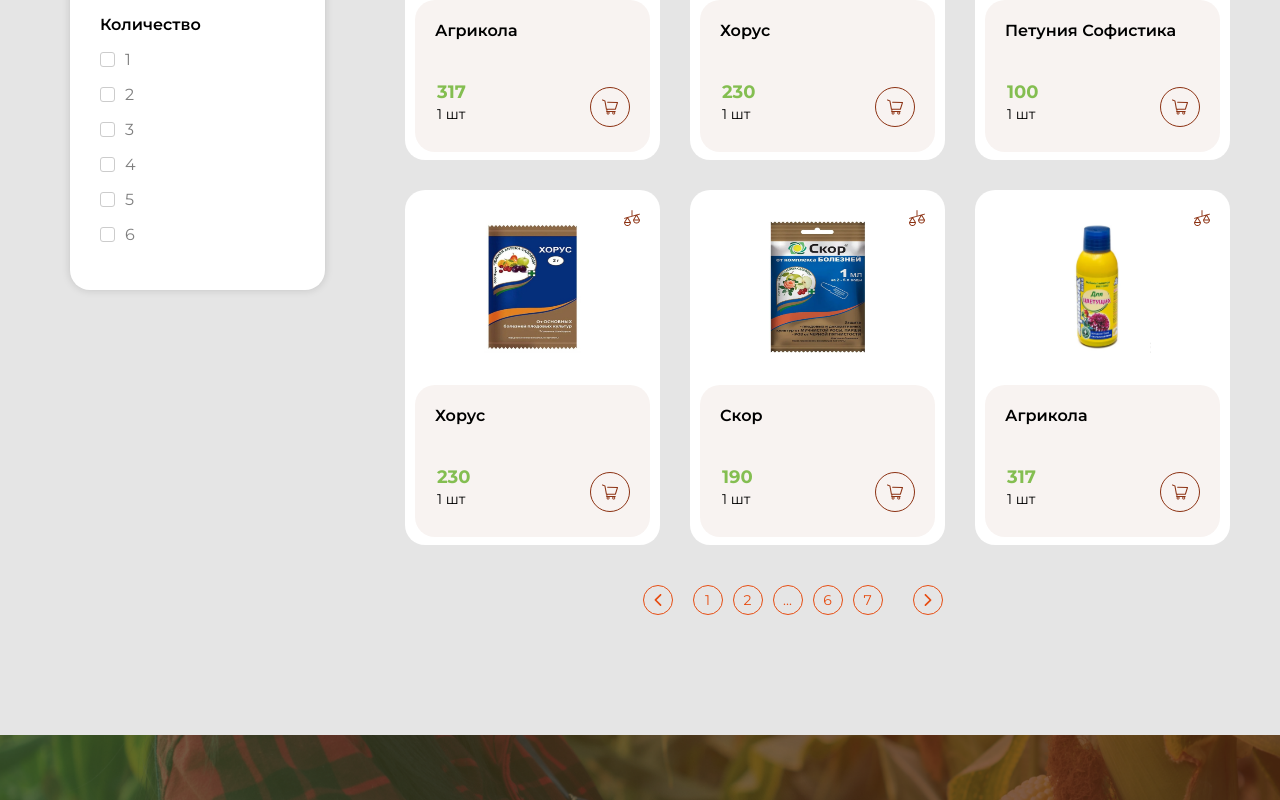
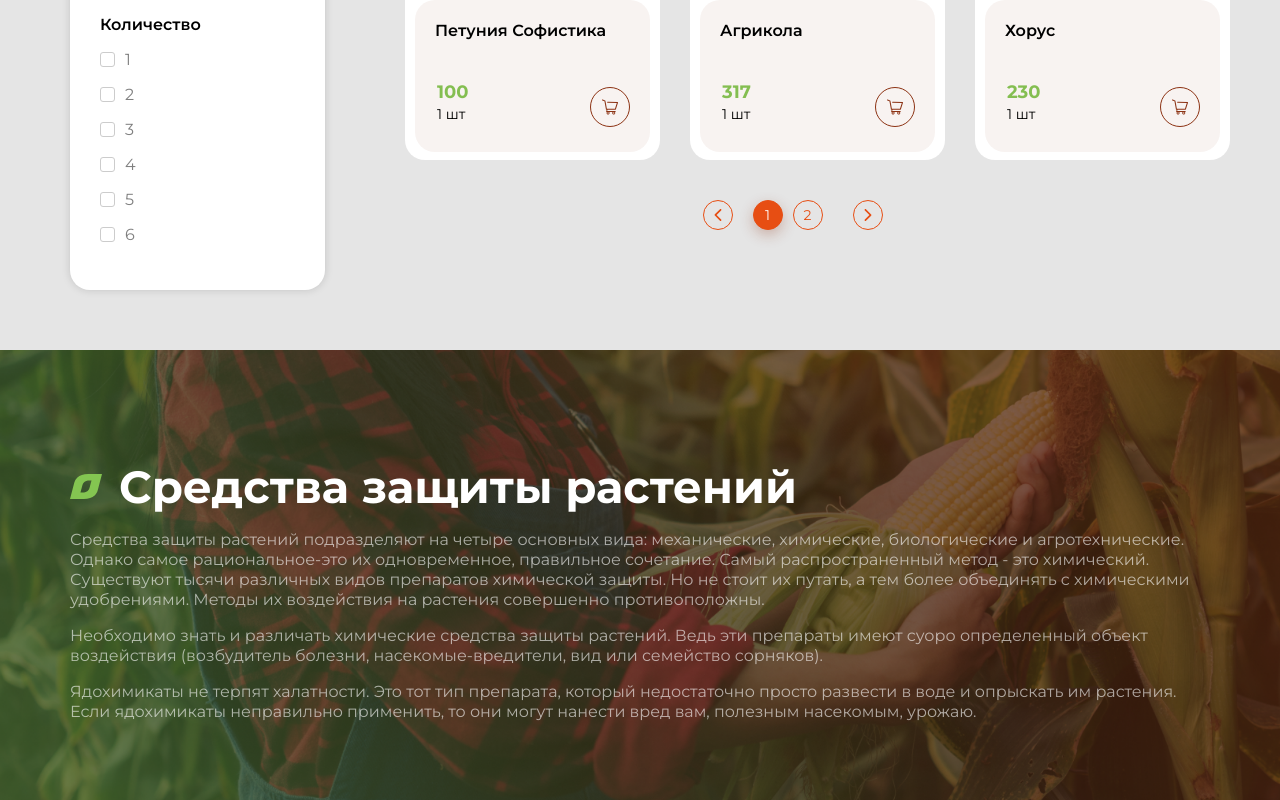
Before and after one commit to Zhbura/Agricultural_online_store, a React (Create React App) app: page /catalog_seeds in a window 1280 px wide. Shown: the part 2000-2800 px from the top of the page. Built offline with nearby package versions, Linux system fonts and the light colour scheme.

Commit message:
Создание динамической пагинации для страниц Catalog

```diff
--- a/src/components/Catalog/Catalog.js
+++ b/src/components/Catalog/Catalog.js
@@ -11,9 +11,6 @@ import { useState } from 'react';
 import { FilterCatalogBig } from '../FilterCatalog/FilterCatalogBig';
 import { DropdownCatalog } from '../Dropdown/DropdownCatalog';
 import { Breadcrumbs } from '../Breadcrumbs/Breadcrumbs';
-import { Comparison } from '../SVG/Icon/Comparison';
-import { Cart } from '../SVG/Icon/Cart';
-import { Link } from 'react-router-dom';
 
 export const Catalog = ({ title, products }) => {
     const [selected, setSelected] = useState('');
@@ -35,7 +32,23 @@ export const Catalog = ({ title, products }) => {
         },
     ];
 
+    //стейт для текущей страницы которую нужно отображать
+    const [currentPage, setCurrentPage] = useState(1);
 
+    // стейт для количества отображаемых элементов на каждой странице
+    const [productsPerPage] = useState(3);
+
+    // индекс последней страницы 5
+    const lastProductIndex = currentPage * productsPerPage;
+
+    // индекс первой страницы 0
+    const firstProductIndex = lastProductIndex - productsPerPage;
+
+    //текущая страница
+    const currentProduct = products.slice(firstProductIndex, lastProductIndex);
+
+    // функция для нажатия на кружки пагинации
+    const paginate = pageNumber => setCurrentPage(pageNumber);
     return (
         <>
             <Breadcrumbs breadcrumbs={breadcrumbs} />
@@ -65,10 +78,10 @@ export const Catalog = ({ title, products }) => {
                 </div>
                 <div className="catalog-wrap container">
                     <FilterCatalogBig />
-                    <div>
+                    <div className="wrap-page">
                         <div className="catalog-product">
-                            {products.map((arrayProducts, index) => (
-                                arrayProducts.map(product => (
+                            {currentProduct.map((arrayProducts, index) => (
+                                arrayProducts.map((product, i) => (
                                     <ProductCard key={product.id} id={product.id}
                                         name={product.name} alt={product.alt}
                                         img={product.img[0]} price={product.price}
@@ -77,8 +90,15 @@ export const Catalog = ({ title, products }) => {
                                 ))
                             ))}
                         </div>
-                        <Pagination />
+                        <Pagination
+                            productsPerPage={productsPerPage}
+                            totalProducts={products.length}
+                            paginate={paginate}
+                            currentPage={currentPage}
+                            setCurrentPage={setCurrentPage}
+                        />
                     </div>
+
                 </div>
             </div >
             <SeedsCatalog />
--- a/src/components/Catalog/Catalog.scss
+++ b/src/components/Catalog/Catalog.scss
@@ -7,21 +7,16 @@
 .catalog-product {
     display: grid;
     grid-template-columns: repeat(3, 255px);
-    grid-template-rows: repeat(5, 355px);
     grid-gap: 30px;
 
     @media (min-width: 320px) and (max-width: 767px) {
         grid-template-columns: repeat(1, 1fr);
-        grid-template-rows: repeat(15, 1fr);
     }
 
     @media (min-width: 768px) and (max-width: 1199px) {
         grid-template-columns: repeat(2, 255px);
-        grid-template-rows: repeat(8, 355px);
         justify-content: center;
     }
-
-
 }
 
 .sort {
@@ -121,10 +116,14 @@
     }
 }
 
-.catalog-product {
-    @media (min-width: 1200px) {
-        .product-card:first-child {
-            display: none;
-        }
+.wrap-page {
+    display: flex;
+    flex-direction: column;
+    justify-content: space-between;
+
+    margin-bottom: 120px;
+
+    @media (min-width: 320px) and (max-width: 767px) {
+        margin-bottom: 40px;
     }
 }
--- a/src/components/Pagination/Pagination.js
+++ b/src/components/Pagination/Pagination.js
@@ -1,19 +1,38 @@
 import './Pagination.scss';
 import { ArrowCheckbox } from '../SVG/ArrowCheckbox/ArrowCheckbox';
 
-export const Pagination = () => {
+export const Pagination = ({ productsPerPage, totalProducts, paginate, currentPage, setCurrentPage }) => {
+    //общее количество страничек
+    const pageNumbers = [];
+
+    for (let i = 1; i <= Math.ceil(totalProducts / productsPerPage); i++) {
+        pageNumbers.push(i);
+    }
+
+    //функции для нажатия на стрелочки
+    const nextPage = () => {
+        const page = currentPage <= pageNumbers.length - 1 ? (prev => prev + 1) : pageNumbers[0];
+        setCurrentPage(page);
+    }
+
+    const prevPage = () => {
+        const page = currentPage < pageNumbers[1] ? pageNumbers.length : (prev => prev - 1);
+        setCurrentPage(page);
+    }
     return (
         <>
             <div className="pagination">
-                <div className="pagination__circle-icon arrow-checkbox_orange pagination__circle-icon_arrowLeft">
+                <div className="pagination__circle-icon arrow-checkbox_orange pagination__circle-icon_arrowLeft" onClick={prevPage}>
                     <ArrowCheckbox />
                 </div>
-                <div className="pagination__circle-icon"><span>1</span></div>
-                <div className="pagination__circle-icon"><span>2</span></div>
-                <div className="pagination__circle-icon"><span>...</span></div>
-                <div className="pagination__circle-icon"><span>6</span></div>
-                <div className="pagination__circle-icon"><span>7</span></div>
-                <div className="pagination__circle-icon arrow-checkbox_orange pagination__circle-icon_arrowRight ">
+                {pageNumbers.map((number, i) => (
+                    <div className={`pagination__circle-icon${currentPage === number ? ' pagination__circle-icon_active' : ''}`}
+                        key={i}
+                        onClick={() => paginate(number)}>
+                        <span>{number}</span>
+                    </div>
+                ))}
+                <div className="pagination__circle-icon arrow-checkbox_orange pagination__circle-icon_arrowRight " onClick={nextPage}>
                     <ArrowCheckbox />
                 </div>
             </div>
--- a/src/components/Pagination/Pagination.scss
+++ b/src/components/Pagination/Pagination.scss
@@ -1,13 +1,7 @@
 .pagination {
     display: flex;
     justify-content: center;
-    align-items: center;
     padding-top: 40px;
-    padding-bottom: 120px;
-
-    @media (min-width: 320px) and (max-width: 767px) {
-        padding-bottom: 40px;
-    }
 
     &__circle-icon {
         width: 30px;
@@ -28,6 +22,15 @@
             font-size: 14px;
             line-height: 17px;
             color: #E74E13;
+        }
+
+        &_active {
+            background: #E74E13;
+            box-shadow: 0px 5px 14px rgba(140, 50, 19, 0.3);
+
+            span {
+                color: #ffffff;
+            }
         }
 
         &:hover {
@@ -53,6 +56,4 @@
             transform: rotate(-90deg);
         }
     }
-
-
 }
```
